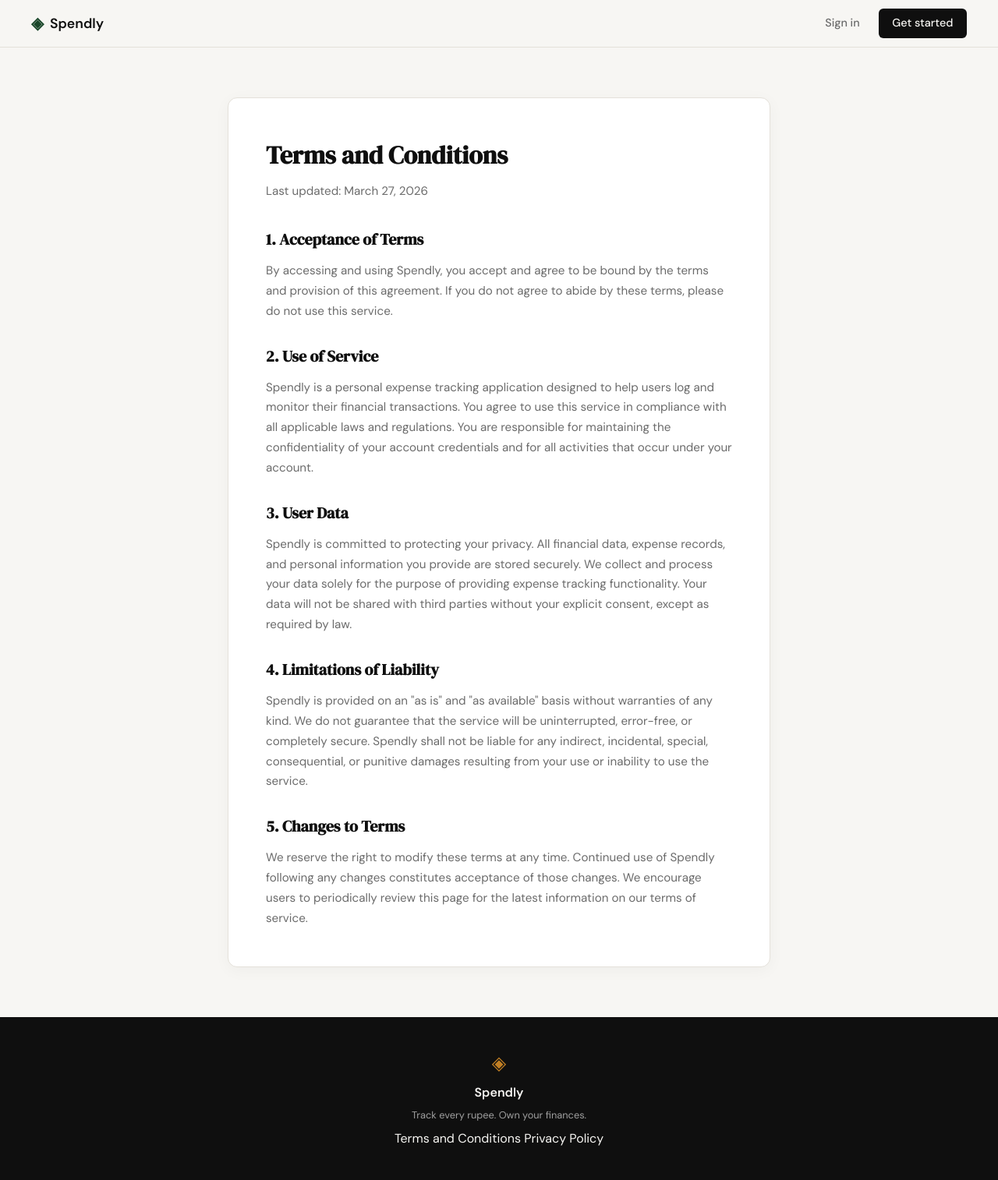
After one commit to sourav664/expense-tracker, a Flask app: page /terms in a window 1280 px wide. The commit adds this page. Shown: the whole page at 78% size. Run offline with Flask 3, Linux system fonts and the light colour scheme.

Commit message:
landing: add terms and conditions page and route

```diff
--- a/app.py
+++ b/app.py
@@ -20,6 +20,11 @@ def register():
 @app.route("/login")
 def login():
     return render_template("login.html")
+
+
+@app.route("/terms")
+def terms():
+    return render_template("terms.html")
 
 
 # ------------------------------------------------------------------ #
--- a/static/css/style.css
+++ b/static/css/style.css
@@ -508,6 +508,51 @@ a { color: inherit; text-decoration: none; }
 }
 
 /* ------------------------------------------------------------------ */
+/* Terms page                                                          */
+/* ------------------------------------------------------------------ */
+
+.terms-section {
+    padding: 4rem 2rem;
+    max-width: 760px;
+    margin: 0 auto;
+}
+
+.terms-container {
+    background: var(--paper-card);
+    border: 1px solid var(--border);
+    border-radius: var(--radius-md);
+    padding: 3rem;
+    box-shadow: 0 4px 20px rgba(0,0,0,0.04);
+}
+
+.terms-container h1 {
+    font-family: var(--font-display);
+    font-size: 2rem;
+    color: var(--ink);
+    margin-bottom: 0.5rem;
+}
+
+.terms-intro {
+    font-size: 0.875rem;
+    color: var(--ink-muted);
+    margin-bottom: 2rem;
+}
+
+.terms-container h2 {
+    font-family: var(--font-display);
+    font-size: 1.25rem;
+    color: var(--ink);
+    margin-top: 1.75rem;
+    margin-bottom: 0.75rem;
+}
+
+.terms-container p {
+    font-size: 0.95rem;
+    color: var(--ink-muted);
+    line-height: 1.7;
+}
+
+/* ------------------------------------------------------------------ */
 /* Responsive                                                          */
 /* ------------------------------------------------------------------ */
 
--- a/templates/base.html
+++ b/templates/base.html
@@ -35,7 +35,7 @@
             <span class="footer-name">Spendly</span>
             <p class="footer-copy">Track every rupee. Own your finances.</p>
             <div class="footer-links">
-                <a href="#">Terms and Conditions</a>
+                <a href="{{ url_for('terms') }}">Terms and Conditions</a>
                 <a href="#">Privacy Policy</a>
             </div>
         </div>
--- /dev/null
+++ b/templates/terms.html
@@ -0,0 +1,27 @@
+{% extends "base.html" %}
+
+{% block title %}Terms and Conditions — Spendly{% endblock %}
+
+{% block content %}
+<section class="terms-section">
+    <div class="terms-container">
+        <h1>Terms and Conditions</h1>
+        <p class="terms-intro">Last updated: March 27, 2026</p>
+
+        <h2>1. Acceptance of Terms</h2>
+        <p>By accessing and using Spendly, you accept and agree to be bound by the terms and provision of this agreement. If you do not agree to abide by these terms, please do not use this service.</p>
+
+        <h2>2. Use of Service</h2>
+        <p>Spendly is a personal expense tracking application designed to help users log and monitor their financial transactions. You agree to use this service in compliance with all applicable laws and regulations. You are responsible for maintaining the confidentiality of your account credentials and for all activities that occur under your account.</p>
+
+        <h2>3. User Data</h2>
+        <p>Spendly is committed to protecting your privacy. All financial data, expense records, and personal information you provide are stored securely. We collect and process your data solely for the purpose of providing expense tracking functionality. Your data will not be shared with third parties without your explicit consent, except as required by law.</p>
+
+        <h2>4. Limitations of Liability</h2>
+        <p>Spendly is provided on an "as is" and "as available" basis without warranties of any kind. We do not guarantee that the service will be uninterrupted, error-free, or completely secure. Spendly shall not be liable for any indirect, incidental, special, consequential, or punitive damages resulting from your use or inability to use the service.</p>
+
+        <h2>5. Changes to Terms</h2>
+        <p>We reserve the right to modify these terms at any time. Continued use of Spendly following any changes constitutes acceptance of those changes. We encourage users to periodically review this page for the latest information on our terms of service.</p>
+    </div>
+</section>
+{% endblock %}
```
